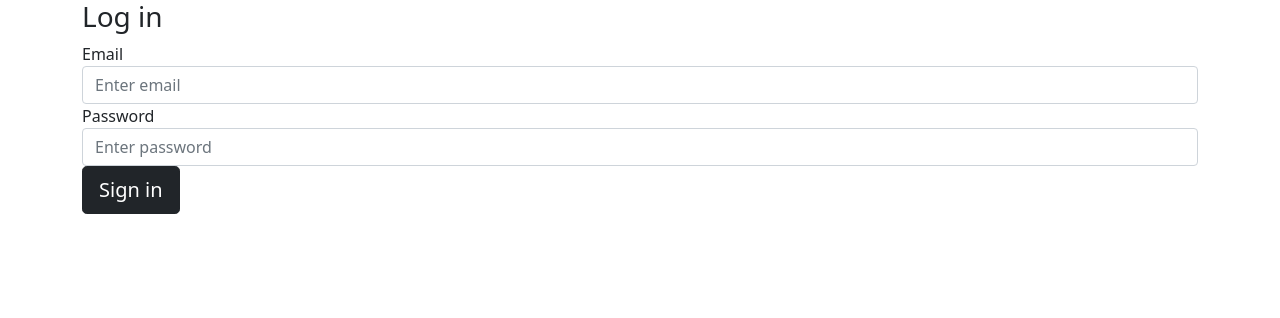
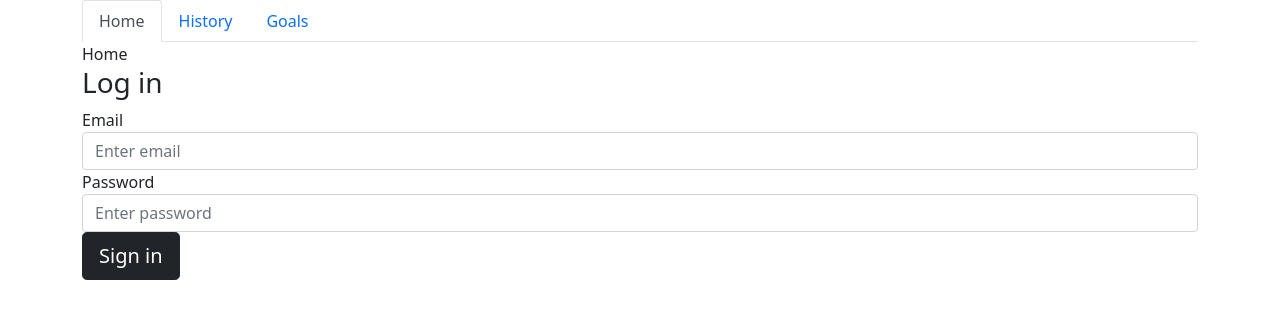
Before and after one commit to lissethdiaz/fitness-tracker, a React (Create React App) app: page / in a window 1280 px wide. Shown: the top 318 px of the page. Built offline with nearby package versions, Linux system fonts and the light colour scheme.

Commit message:
chris's navtabs

```diff
--- a/package.json
+++ b/package.json
@@ -7,12 +7,15 @@
     "@testing-library/react": "^12.1.4",
     "@testing-library/user-event": "^13.5.0",
     "bootstrap": "^5.1.3",
+    "crypto-browserify": "^3.12.0",
     "jsonwebtoken": "^8.5.1",
     "mongoose": "^6.2.9",
     "react": "^17.0.2",
     "react-dom": "^17.0.2",
-    "react-router-dom": "^5.2.0",
+    "react-router-dom": "^5.3.0",
     "react-scripts": "5.0.0",
+    "stream-browserify": "^3.0.0",
+    "util": "^0.12.4",
     "web-vitals": "^2.1.4"
   },
   "scripts": {
--- a/src/App.js
+++ b/src/App.js
@@ -1,22 +1,37 @@
-import React from 'react';
+import React, {useState} from 'react';
 import '../node_modules/bootstrap/dist/css/bootstrap.min.css';
 import './App.css';
 import { BrowserRouter as Router, Route, Switch } from 'react-router-dom';
-
+import NavTabs from '../src/components/NavTabs'
 import Login from '../src/components/Login';
 import SignUp from '../src/components/Signup';
+import Home from '../src/pages/Home'
+import History from '../src/pages/History'
+import Goals from '../src/pages/Goals'
 
 function App() {
-
+  const handlePageChange = (page) => setCurrentPage(page);
+  const [currentPage, setCurrentPage] = useState('Home');
+  const renderPage = () => {
+    if (currentPage === 'Home') {
+      return <Home />;
+    }
+    if (currentPage === 'History') {
+      return <History />;
+    }
+    return <Goals />;
+  };
   return (
     <Router>
         <div className="flex-column justify-flex-start min-100-vh">
           <div className="container">
-          <Switch>
+          <NavTabs currentPage={currentPage} handlePageChange={handlePageChange}/>
+          {renderPage()}
+          { <Switch>
             <Route exact path='/' component={Login} />
             <Route path="/sign-in" component={Login} />
             <Route path="/sign-up" component={SignUp} />
-            </Switch>
+            </Switch> }
           </div>
 
       </div>
--- a/src/components/NavTabs.js
+++ b/src/components/NavTabs.js
@@ -0,0 +1,37 @@
+import React from 'react';
+
+function NavTabs({ currentPage, handlePageChange }) {
+    return (
+      <ul className="nav nav-tabs">
+        <li className="nav-item">
+          <a
+            href="#home"
+            onClick={() => handlePageChange('Home')}
+            className={currentPage === 'Home' ? 'nav-link active' : 'nav-link'}
+          >
+            Home
+          </a>
+        </li>
+        <li className="nav-item">
+          <a
+            href="#history"
+            onClick={() => handlePageChange('History')}
+            className={currentPage === 'History' ? 'nav-link active' : 'nav-link'}
+          >
+            History
+          </a>
+        </li>
+        <li className="nav-item">
+          <a
+            href="#goals"
+            onClick={() => handlePageChange('Goals')}
+            className={currentPage === 'Goals' ? 'nav-link active' : 'nav-link'}
+          >
+            Goals
+          </a>
+        </li>
+      </ul>
+    );
+  }
+
+  export default NavTabs;
--- a/src/pages/Goals.js
+++ b/src/pages/Goals.js
@@ -1,10 +1,10 @@
 import React from "react";
-import Auth from '../utils/auth';
+
 
 const Goal = () => {
   return (
     <div>
-
+      Goals
     </div>
   )
 };
--- a/src/pages/History.js
+++ b/src/pages/History.js
@@ -0,0 +1,12 @@
+import React from "react";
+
+
+const History = () => {
+  return (
+    <div>
+      History
+    </div>
+  )
+};
+
+export default History;
--- a/src/pages/Home.js
+++ b/src/pages/Home.js
@@ -0,0 +1,12 @@
+import React from "react";
+
+
+const Home = () => {
+  return (
+    <div>
+      Home
+    </div>
+  )
+};
+
+export default Home;
```
Also changed, not shown: 1 other file (tests, documents, lock files or other folders).
